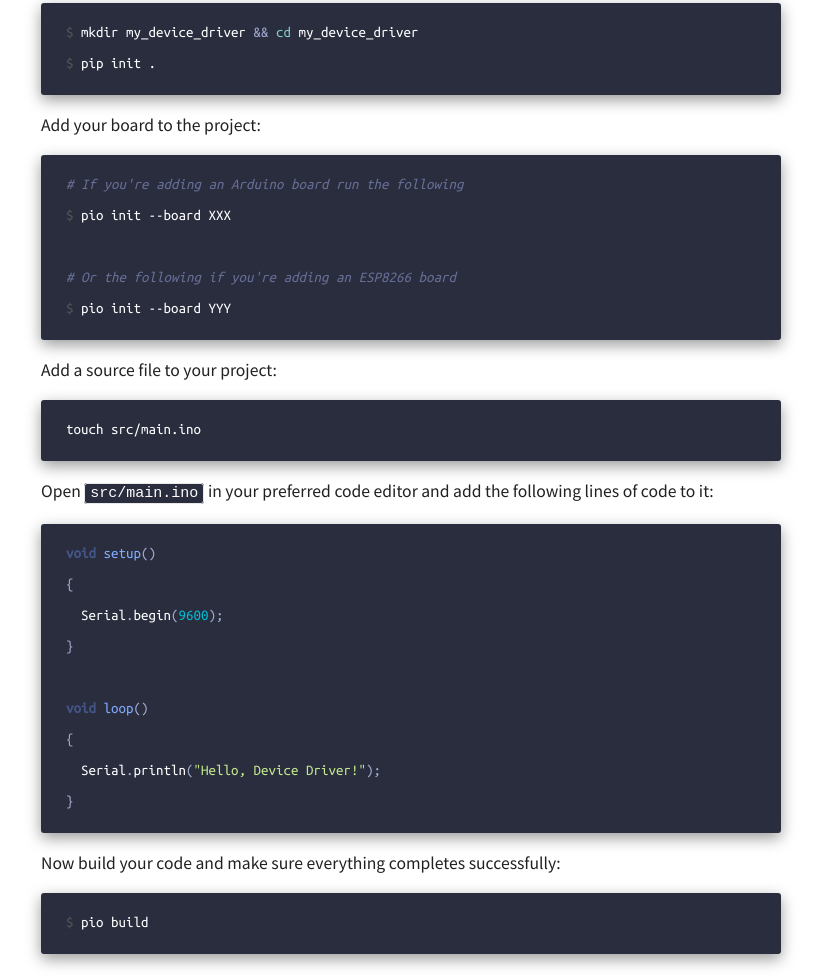
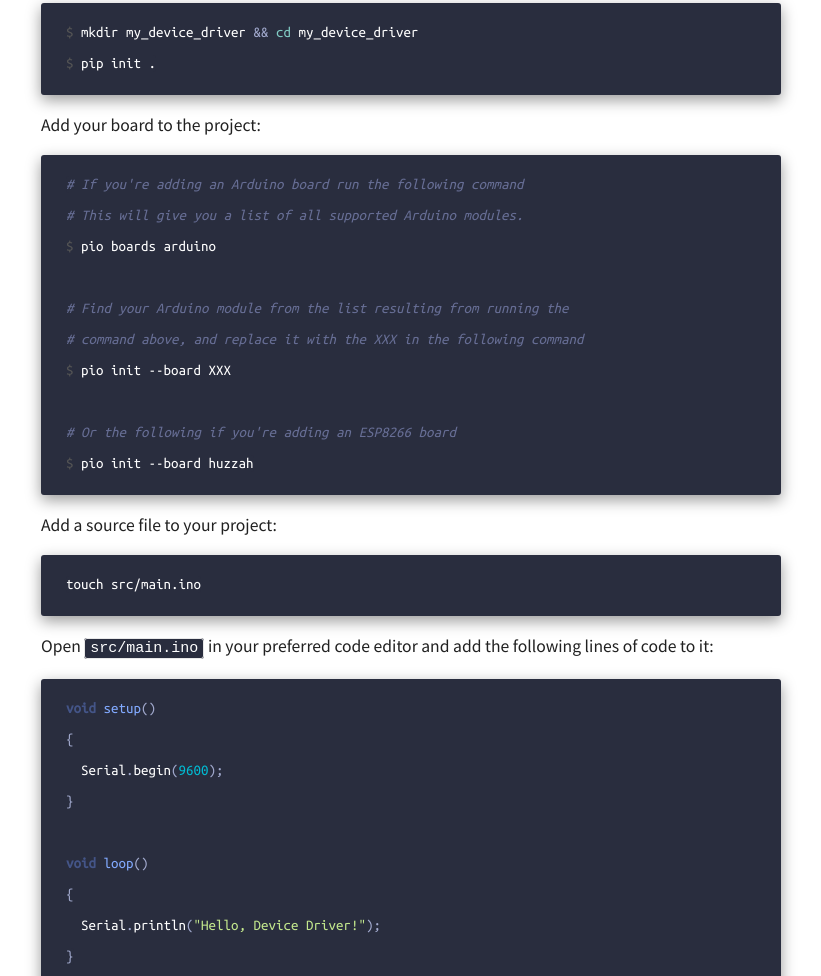
Before and after one commit to IQDevs/iqdevs.github.io, a plain HTML site: page c/2017/09/07/Device-Drivers-and-Communication-Protocol-Specification-Design.html in a window 1280 px wide. Shown: the part 977-1953 px from the top of the page, without its empty margins (229-1050 px from the left). Drawn offline with Linux system fonts and the light colour scheme.

Commit message:
Updated on Sat Sep  9 01:59:02 UTC 2017

```diff
--- a/c/2017/09/07/Device-Drivers-and-Communication-Protocol-Specification-Design.html
+++ b/c/2017/09/07/Device-Drivers-and-Communication-Protocol-Specification-Design.html
@@ -89,11 +89,16 @@
 
 <p>Add your board to the project:</p>
 
-<div class="language-bash highlighter-rouge"><pre class="highlight"><code><span class="c"># If you're adding an Arduino board run the following</span>
+<div class="language-bash highlighter-rouge"><pre class="highlight"><code><span class="c"># If you're adding an Arduino board run the following command</span>
+<span class="c"># This will give you a list of all supported Arduino modules.</span>
+<span class="gp">$ </span>pio boards arduino
+
+<span class="c"># Find your Arduino module from the list resulting from running the</span>
+<span class="c"># command above, and replace it with the XXX in the following command</span>
 <span class="gp">$ </span>pio init --board XXX
 
 <span class="c"># Or the following if you're adding an ESP8266 board</span>
-<span class="gp">$ </span>pio init --board YYY
+<span class="gp">$ </span>pio init --board huzzah
 </code></pre>
 </div>
 
```
Also changed, not shown: feed.xml (+8 -3 lines).
